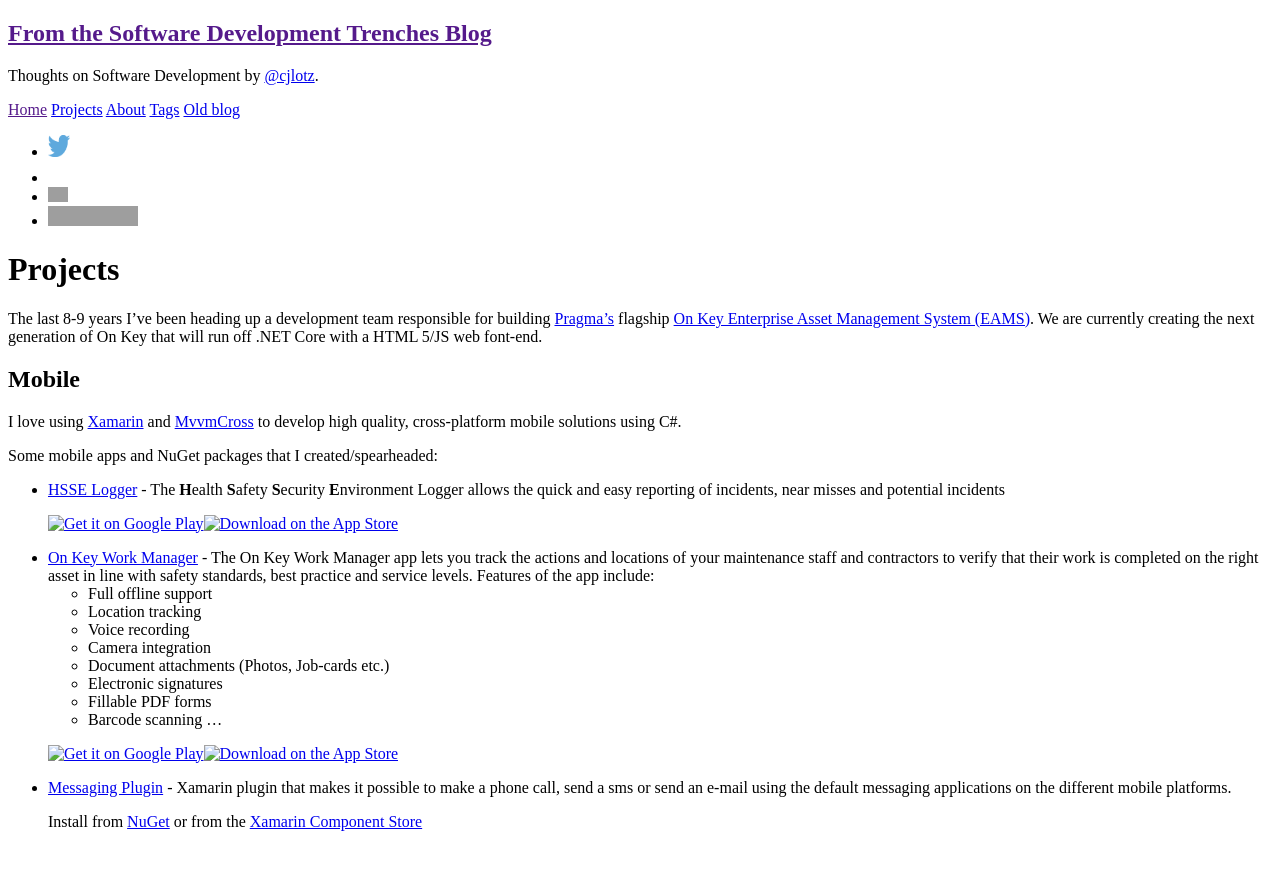
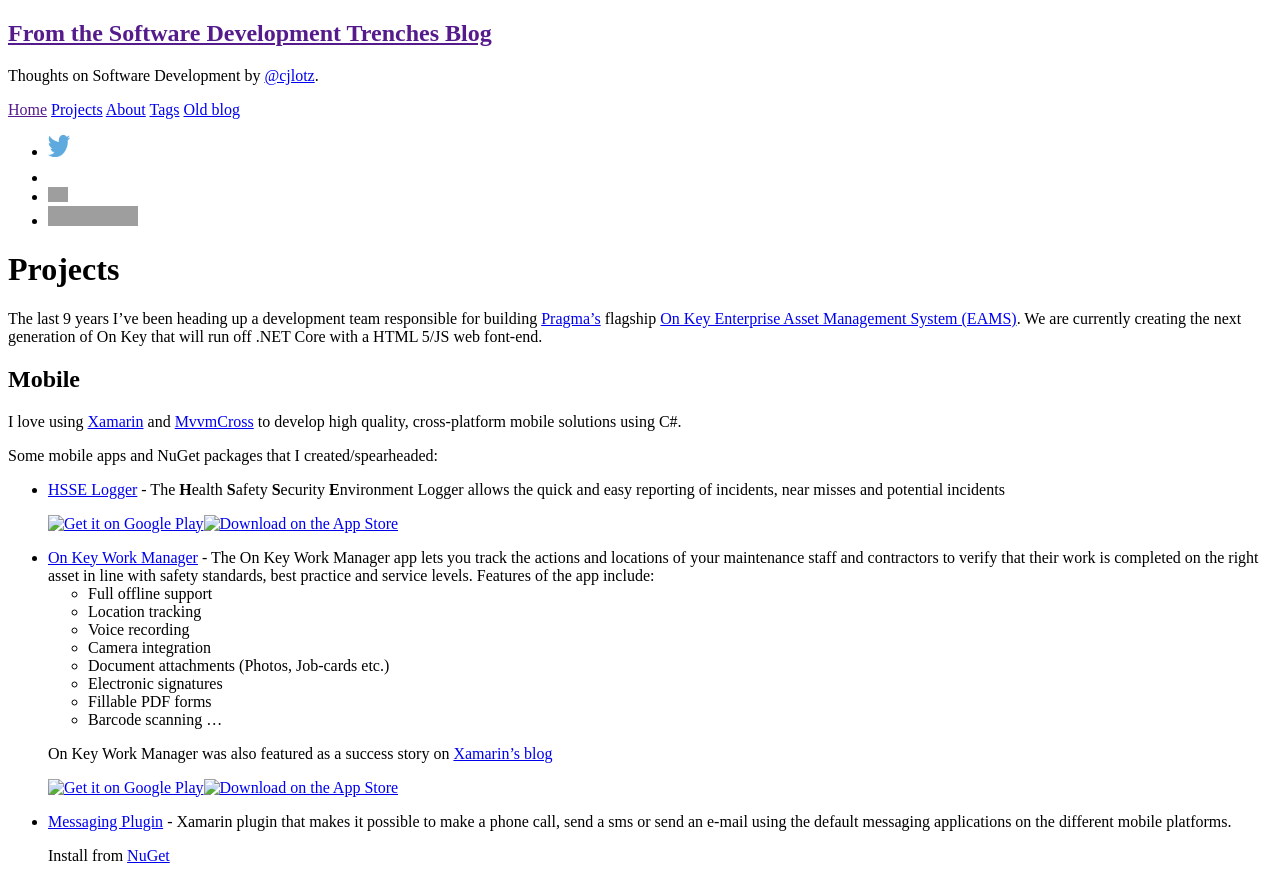
Before and after one commit to cjlotz/cjlotz.github.io, a Jekyll site: the page built from Projects.md, in a window 1280 px wide, cut to the strip 132-1013 px from the top of the page. Built offline with Jekyll 4.4.1, drawn with Linux system fonts in a browser that asks for light colours; comment, search, counter and statistics services are not loaded; before the commit the page ends 979 px from its top, so only the background shows below that; grey boxes are pictures that could not be loaded.

Commit message:
messaging plugin v5 post

```diff
--- a/Projects.md
+++ b/Projects.md
@@ -4,7 +4,7 @@ title: Projects
 categories: [projects]
 ---
 
-The last 8-9 years I've been heading up a development team responsible for building [Pragma's](http://www.pragmaworld.net) flagship [On Key Enterprise Asset Management System (EAMS)](http://www.on-key.com/).  We are currently creating the next generation of On Key that will run off .NET Core with a HTML 5/JS web font-end.
+The last 9 years I've been heading up a development team responsible for building [Pragma's](http://www.pragmaworld.net) flagship [On Key Enterprise Asset Management System (EAMS)](http://www.on-key.com/).  We are currently creating the next generation of On Key that will run off .NET Core with a HTML 5/JS web font-end.
 
 ## Mobile
 
@@ -25,9 +25,11 @@ Some mobile apps and NuGet packages that I created/spearheaded:
   * Fillable PDF forms
   * Barcode scanning ...
 
+  On Key Work Manager was also featured as a success story on [Xamarin's blog](https://blog.xamarin.com/pragma-delivers-high-performance-apps-field-service-employees-love/)
+
   [![Get it on Google Play]({{ site.baseurl }}public/images/google-play-badge.png){:height="35px"}](https://play.google.com/store/apps/details?id=com.pragmaproducts.workmanager)[![Download on the App Store]({{ site.baseurl }}public/images/appstore-badge.svg){:height="35px"}](https://itunes.apple.com/us/app/on-key-work-manager/id1223460234)
 
 
 * [Messaging Plugin](https://github.com/cjlotz/Xamarin.Plugins) - Xamarin plugin that makes it possible to make a phone call, send a sms or send an e-mail using the default messaging applications on the different mobile platforms.
 
-  Install from [NuGet](https://www.nuget.org/packages/Xam.Plugins.Messaging/) or from the [Xamarin Component Store](https://components.xamarin.com/view/Xam.Plugins.Messaging)
+  Install from [NuGet](https://www.nuget.org/packages/Xam.Plugins.Messaging/)
```
Also changed, not shown: _posts/2017-10-30-moving-messaging-plugin-for-xamarin-to-netstandard.md (added, +11 -0 lines).
